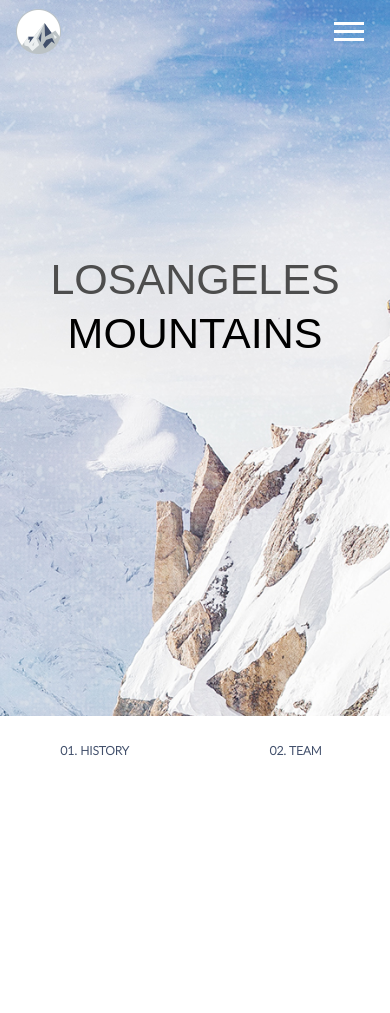
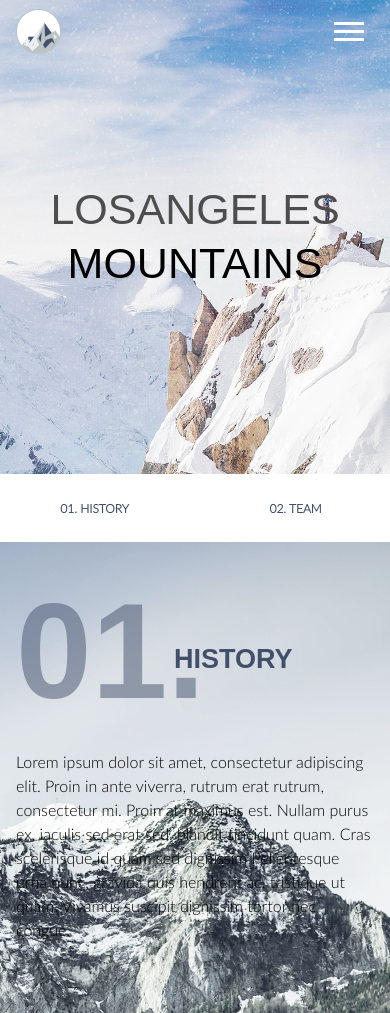
Before and after one commit to BigHeadliner/Mountain, a website: page app/index.html in a window 390 px wide. Before the commit the page ends 844 px from the top, so only its background shows below. Drawn offline with nearby package versions, Linux system fonts and the light colour scheme; files that its build step writes are made by us from their sources.

Commit message:
history section responsive

```diff
--- a/app/index.html
+++ b/app/index.html
@@ -63,7 +63,7 @@
     </div>
   </div>
 
-  <!-- <section class="history">
+   <section class="history">
     <div class="container">
     <div class="history__title-box">
       <h2 class="history__title">
@@ -81,7 +81,7 @@
 
    </div>
   </section>
-
+<!--
   <div class="history-photo">
     <div class="container">
       <div class="history-photo__inner">
--- a/app/scss/_media.scss
+++ b/app/scss/_media.scss
@@ -2,7 +2,23 @@
 
     .header__top {
         position: relative;
+        margin-bottom: 120px;
     }
+
+    .header__main {
+
+        margin-bottom: 300px;
+    }
+
+
+    .history__title-box{
+        margin-bottom: 115px;
+    }
+
+    .history__content{
+        margin-bottom: 350px;
+    }
+
 }
 
 @media(max-width:800px) {
@@ -20,6 +36,13 @@
         font-size: 77px;
         line-height: 95px;
      }
+
+     .history__content {
+        margin-bottom: 250px;
+        margin-left: 0;
+    }
+
+
 }
 
 
@@ -29,6 +52,11 @@
         font-size: 63px;
         line-height: 79px;
      }
+
+     .header__main {
+        margin-bottom: 230px;
+    }
+
 }
 
 
@@ -82,6 +110,12 @@
 
 @media(max-width:450px) {
 
+
+    .header__main {
+        margin-bottom: 183px;
+    }
+
+
     .header-bottom__inner {
         .header-bottom__logo {
             display: none;
@@ -96,6 +130,16 @@
         }
     }
 
+
+    .history__title-box {
+        margin-bottom: 150px;
+    }
+
+    .history__content {
+        margin-bottom: 130px;
+    }
+
+
 }
 
 @media(max-width:395px) {
@@ -103,4 +147,16 @@
         font-size: 43px;
         line-height: 54px;
     }
+    .history__subtitle {
+        font-size: 27px;
+    }
+
+    .history__title-box {
+        margin-bottom: 87px;
+    }
+
+    .history__content {
+        margin-bottom: 70px;
+    }
+
 }
```
